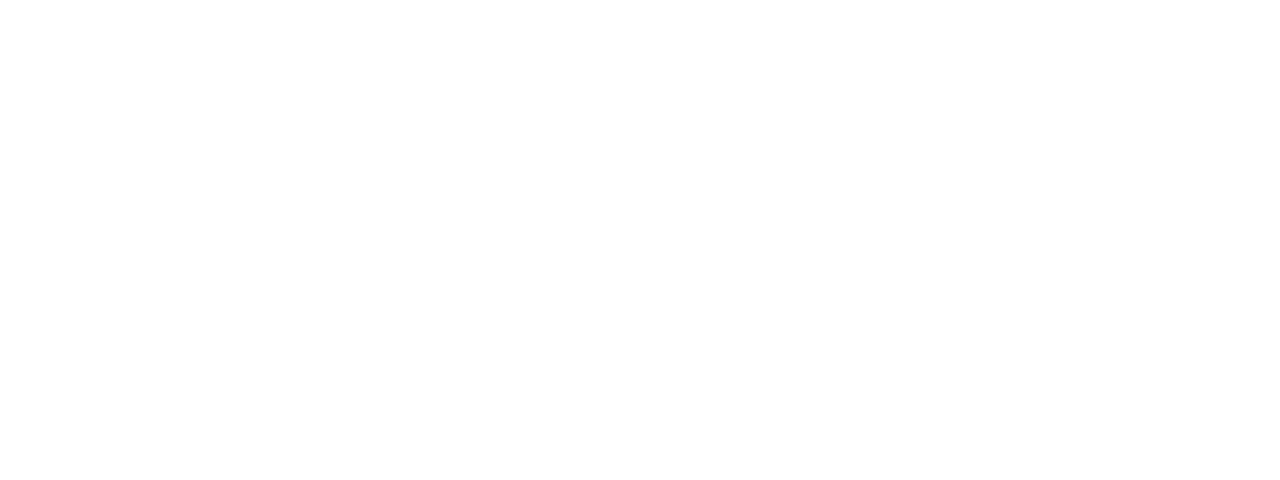
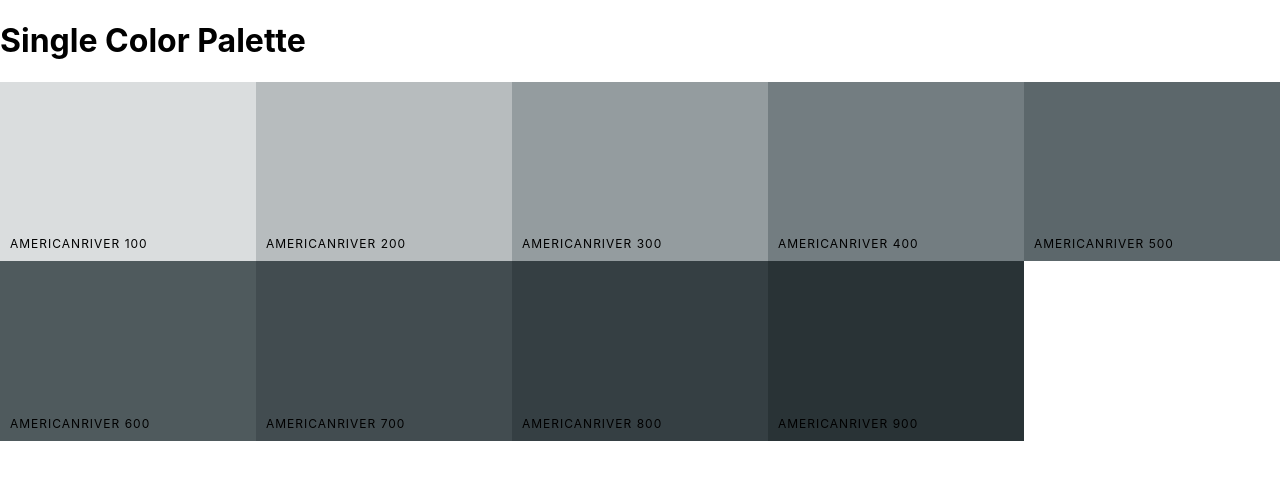
Before and after one commit to ieva1919/Color-Palette, a React (Create React App) app: page /palette/flat-ui-colors-american/americanriver in a window 1280 px wide. Shown: the top 480 px of the page. Built offline with nearby package versions, Linux system fonts and the light colour scheme.

Commit message:
Added Link to palette, added Link to ColorBox, added SingleColorPalette, added display colors in SingleColorPalette

```diff
--- a/src/App.js
+++ b/src/App.js
@@ -4,6 +4,7 @@
 import PaletteList from "./PaletteList.js"
 import seedColors from "./seedColors"
 import { generatePalette } from "./ColorHelpers.js"
+import SingleColorPalette from "./SingleColorPalette.js"
 
 
 
@@ -16,13 +17,34 @@
   return (
     <div>
       <Switch>
-        <Route exact path="/" render={() => <PaletteList palettes={seedColors} />} />
-        <Route exact path="/palette/:id" render={routeProps =>
-          <Palette
-            palette={generatePalette(
-              findPalette(routeProps.match.params.id)
-            )}
-          />}
+        <Route
+          exact
+          path="/palette/:paletteId/:colorId"
+          render={routeProps => (
+            <SingleColorPalette
+              colorId={routeProps.match.params.colorId}
+              palette={generatePalette(
+                findPalette(routeProps.match.params.paletteId)
+              )}
+            />
+          )}
+        />
+        <Route
+          exact
+          path="/"
+          render={(routeProps) =>
+            <PaletteList palettes={seedColors} {...routeProps} />}
+        />
+        <Route
+          exact
+          path="/palette/:id"
+          render={routeProps => (
+            <Palette
+              palette={generatePalette(
+                findPalette(routeProps.match.params.id)
+              )}
+            />
+          )}
         />
       </Switch>
     </div>
--- a/src/ColorBox.js
+++ b/src/ColorBox.js
@@ -1,6 +1,7 @@
-import React, { Component } from 'react'
-import "./ColorBox.css"
+import React, { Component } from 'react';
+import "./ColorBox.css";
 import { CopyToClipboard } from 'react-copy-to-clipboard';
+import { Link } from "react-router-dom"
 
 class ColorBox extends Component {
     constructor(props) {
@@ -16,7 +17,7 @@
     }
 
     render() {
-        const { name, background } = this.props;
+        const { name, background, moreUrl, showLink } = this.props;
         const { copied } = this.state;
         return (
             <CopyToClipboard text={background} onCopy={this.changeCopyState}>
@@ -32,7 +33,11 @@
                         </div>
                         <button className="copy-button">Copy </button>
                     </div>
-                    <span className="see-more">More</span>
+                    {showLink && (
+                        <Link to={moreUrl} onClick={e => e.stopPropagation()}>
+                            <span className="see-more">More</span>
+                        </Link>
+                    )}
                 </div>
             </CopyToClipboard>
         )
--- a/src/MiniPalette.js
+++ b/src/MiniPalette.js
@@ -56,7 +56,7 @@
     ))
 
     return (
-        <div className={classes.root}>
+        <div className={classes.root} onClick={props.handleClick}>
             <div className={classes.colors}>{miniColorBoxes}</div>
             <h5 className={classes.title}> {paletteName} <span className="emoji">{emoji}</span></h5>
         </div>
--- a/src/Palette.js
+++ b/src/Palette.js
@@ -22,11 +22,17 @@
 
     render() {
         console.log(this.props.palette)
-        const { colors, paletteName, emoji } = this.props.palette
+        const { colors, paletteName, emoji, id } = this.props.palette
         const { level, format } = this.state
 
         const colorBoxes = colors[level].map(color => (
-            <ColorBox background={color[format]} key={color.id} name={color.name} />
+            <ColorBox
+                background={color[format]}
+                key={color.id}
+                name={color.name}
+                moreUrl={`/palette/${id}/${color.id}`}
+                showLink={true}
+            />
         ));
         return (
             <div className="palette">
--- a/src/PaletteList.js
+++ b/src/PaletteList.js
@@ -31,6 +31,10 @@
 }
 
 class PaletteList extends Component {
+    goToPalette(id) {
+        this.props.history.push(`/palette/${id}`)
+    }
+
     render() {
         const { palettes, classes } = this.props;
         return (
@@ -41,7 +45,7 @@
                     </nav>
                     <div className={classes.palettes}>
                         {palettes.map(palette => (
-                            <MiniPalette {...palette} />
+                            <MiniPalette {...palette} handleClick={() => this.goToPalette(palette.id)} />
                         ))}
                     </div>
                 </div>
--- /dev/null
+++ b/src/SingleColorPalette.js
@@ -0,0 +1,42 @@
+import React, { Component } from "react";
+import ColorBox from "./ColorBox.js"
+
+class SingleColorPalette extends Component {
+    constructor(props) {
+        super(props);
+        this._shades = this.gatherShades(this.props.palette, this.props.colorId)
+    }
+
+    gatherShades(palette, colorToFilterBy) {
+        let shades = []
+        let allColors = palette.colors
+
+        for (let key in allColors) {
+            shades = shades.concat(
+                allColors[key].filter(color => color.id === colorToFilterBy)
+            )
+        }
+
+        return shades.slice(1);
+    }
+
+    render() {
+        const colorBoxes = this._shades.map(color => (
+            <ColorBox
+                key={color.id}
+                name={color.name}
+                background={color.hex}
+                showLink={false}
+            />
+        ))
+        return (
+            <div className="palette">
+                <h1>Single Color Palette</h1>
+                <div className="palette__colors">{colorBoxes}</div>
+            </div>
+        )
+    }
+
+}
+
+export default SingleColorPalette;
```
